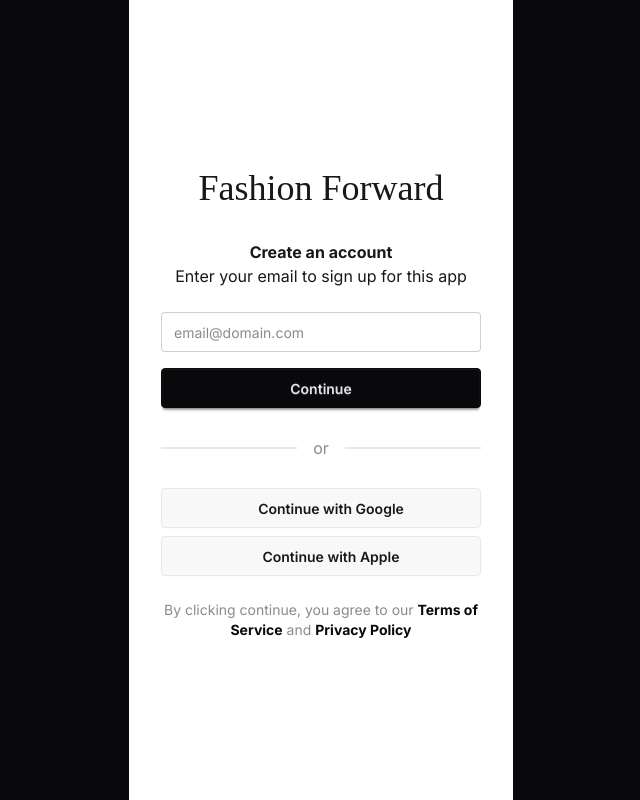
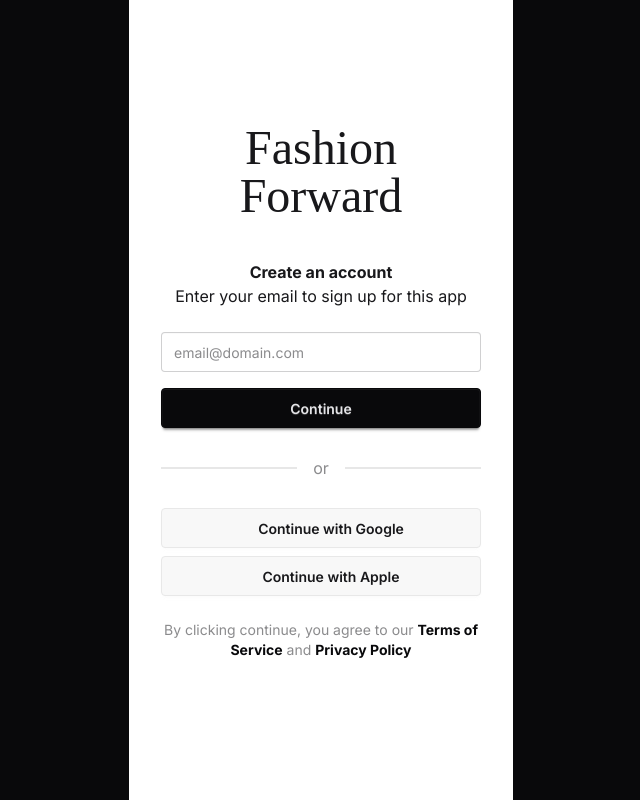
Before and after one commit to TMK04/ff-app, a SvelteKit app: page /signup in a window 1280 px wide. Shown: the whole page, without its empty margins (319-959 px from the left). Built offline with nearby package versions, Linux system fonts and the light colour scheme; some icons are missing; a web font is replaced by a local one.

Commit message:
adjust /+layout for /signup/+page

```diff
--- a/src/routes/+layout.svelte
+++ b/src/routes/+layout.svelte
@@ -13,7 +13,7 @@
 </script>
 
 <div class="bg-neutral">
-	<div class="bg-base-100 relative mx-auto h-screen max-w-sm overflow-scroll">
+	<div class="bg-base-100 relative mx-auto flex h-screen max-w-sm flex-col overflow-scroll">
 		{@render children()}
 		{#if $me.auth}
 			<!-- Blank space to prevent navbar from blocking content -->
--- a/src/routes/signup/+page.svelte
+++ b/src/routes/signup/+page.svelte
@@ -28,8 +28,8 @@
 	};
 </script>
 
-<div class="mx-8 flex min-h-full flex-col justify-center gap-y-6 text-center">
-	<header class="font-cursive my-2 text-4xl">Fashion Forward</header>
+<div class="mx-8 mt-12 mb-16 flex grow flex-col justify-center gap-y-6 text-center">
+	<header class="font-cursive mb-4 text-5xl">Fashion Forward</header>
 	<main>
 		<form>
 			<label class="mb-4 block">
```
